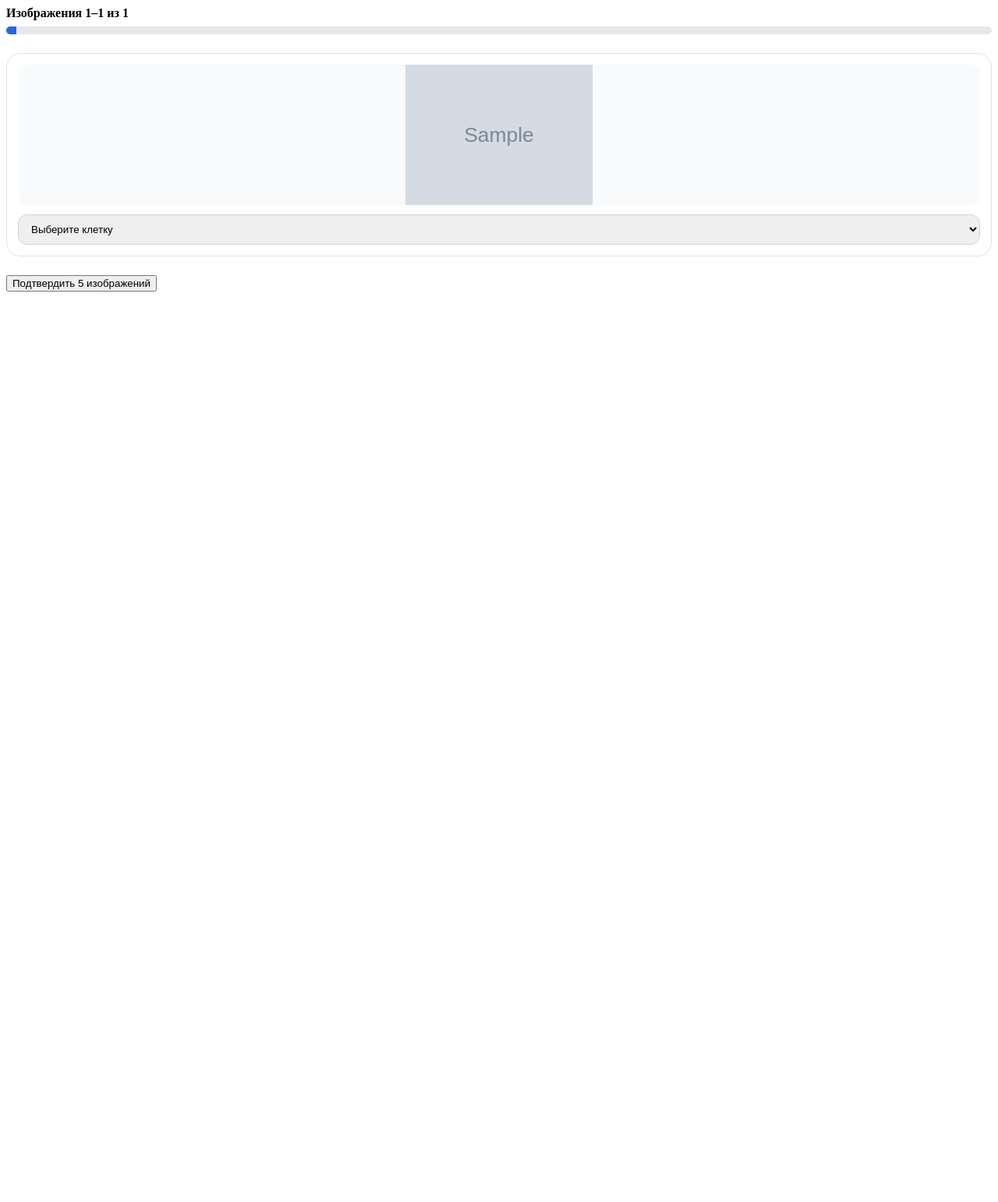
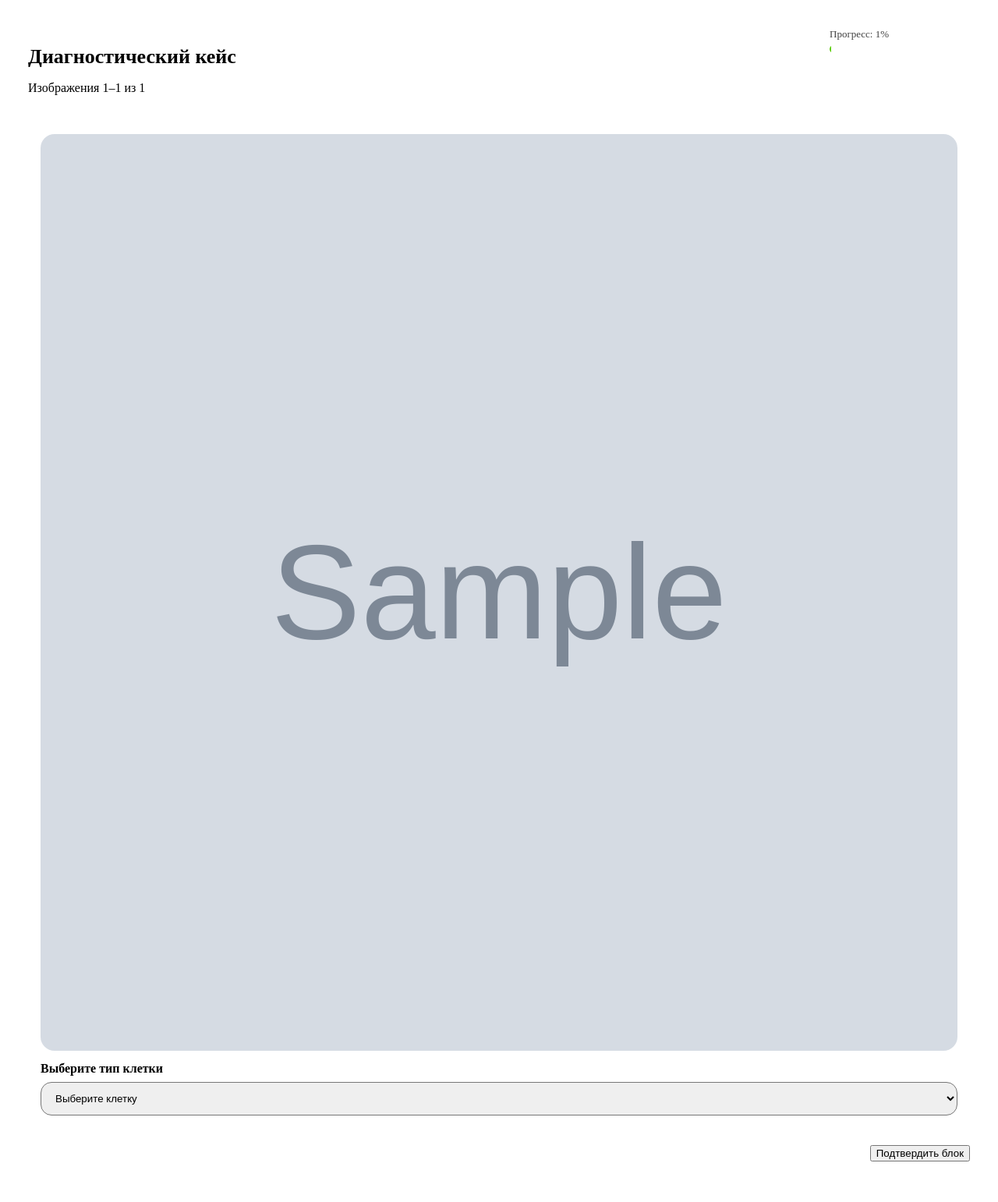
Before and after one commit to EkaterinaPchelenko/almazov_tests, a Django app: template almazov_tests/backend/templates/diagnostic_cases/partials/case_batch.html in a window 1280 px wide. Shown: the whole page at 78% size. Before the commit the page ends 374 px from the top, so only its background shows below. Run offline with Django 5.2, Linux system fonts and the light colour scheme; the template is opened without the code that fills it: most values are stand-ins (such as "Sample title", 1, 10 or a date in 2020); grey boxes marked "Sample" are stand-in pictures.

Commit message:
Fixed problems

```diff
--- a/almazov_tests/backend/templates/diagnostic_cases/partials/case_batch.html
+++ b/almazov_tests/backend/templates/diagnostic_cases/partials/case_batch.html
@@ -1,122 +1,73 @@
-<div id="diagnostic-case-container">
-  <div class="case-progress">
-    <div class="case-progress__text">
+<div class="card card--soft" style="padding: 28px;">
+    <div style="display: flex; justify-content: space-between; gap: 16px; align-items: flex-start; flex-wrap: wrap; margin-bottom: 18px;">
+        <div>
+            <h2 class="section-title" style="font-size: 26px; margin-bottom: 6px;">
+                Диагностический кейс
+            </h2>
+            <p class="section-text">
                 Изображения {{ from_number }}–{{ to_number }} из {{ total_images }}
+            </p>
         </div>
 
-    <div class="case-progress__bar">
-      <div class="case-progress__fill" style="width: {{ progress_percent }}%;"></div>
+        <div style="min-width: 180px;">
+            <div style="font-size: 13px; opacity: .75; margin-bottom: 6px;">
+                Прогресс: {{ progress_percent }}%
+            </div>
+            <div style="height: 10px; border-radius: 999px; background: rgba(255,255,255,.12); overflow: hidden;">
+                <div style="height: 100%; width: {{ progress_percent }}%; border-radius: 999px; background: #58cc02;"></div>
+            </div>
         </div>
     </div>
 
+    {% if error_message %}
+        <div class="card" style="padding: 14px 16px; margin-bottom: 18px; border: 1px solid rgba(255, 90, 90, .45); background: rgba(255, 90, 90, .08);">
+            <strong>Проверь ответы:</strong> {{ error_message }}
+        </div>
+    {% endif %}
+
     <form
-    id="case-batch-form"
         hx-post="{% url 'submit_diagnostic_case_batch' session.id %}"
-    hx-target="#diagnostic-case-container"
-    hx-swap="outerHTML"
+        hx-target="#diagnostic-case-content"
+        hx-swap="innerHTML"
     >
         {% csrf_token %}
 
-    <div class="case-batch-grid">
+        <div style="display: grid; grid-template-columns: repeat(auto-fit, minmax(220px, 1fr)); gap: 18px;">
             {% for image in batch_images %}
-        <div class="case-image-card">
-          <img src="{{ image.image.url }}" alt="Клетка {{ image.order_number }}">
+                <div class="card" style="padding: 16px;">
+                    <div style="aspect-ratio: 1 / 1; border-radius: 18px; overflow: hidden; background: rgba(255,255,255,.06); margin-bottom: 14px;">
+                        <img
+                            src="{{ image.image.url }}"
+                            alt="Diagnostic case image {{ image.order_number }}"
+                            style="width: 100%; height: 100%; object-fit: cover;"
+                        >
+                    </div>
+
+                    <label for="cell-{{ image.id }}" style="display: block; font-weight: 700; margin-bottom: 8px;">
+                        Выберите тип клетки
+                    </label>
 
                     <select
-            class="case-cell-select"
-            data-case-image-id="{{ image.id }}"
+                        id="cell-{{ image.id }}"
+                        name="cell_{{ image.id }}"
                         required
+                        style="width: 100%; padding: 12px 14px; border-radius: 14px;"
                     >
                         <option value="">Выберите клетку</option>
-
                         {% for cell in cell_options %}
-              <option value="{{ cell.id }}">{{ cell.name }}</option>
+                            <option value="{{ cell.id }}">
+                                {{ cell.name }}
+                            </option>
                         {% endfor %}
                     </select>
                 </div>
             {% endfor %}
         </div>
 
-    <input type="hidden" name="answer" id="case-batch-answer">
-
-    <button type="submit" class="btn btn--primary">
-      Подтвердить 5 изображений
+        <div style="display: flex; justify-content: flex-end; margin-top: 22px;">
+            <button type="submit" class="btn btn-primary">
+                Подтвердить блок
             </button>
+        </div>
     </form>
 </div>
-
-<style>
-  .case-progress {
-    margin-bottom: 24px;
-  }
-
-  .case-progress__text {
-    margin-bottom: 8px;
-    font-weight: 700;
-  }
-
-  .case-progress__bar {
-    height: 10px;
-    background: #e5e7eb;
-    border-radius: 999px;
-    overflow: hidden;
-  }
-
-  .case-progress__fill {
-    height: 100%;
-    background: #2563eb;
-  }
-
-  .case-batch-grid {
-    display: grid;
-    grid-template-columns: repeat(auto-fit, minmax(220px, 1fr));
-    gap: 18px;
-    margin-bottom: 24px;
-  }
-
-  .case-image-card {
-    padding: 14px;
-    border: 1px solid #dbe4ef;
-    border-radius: 18px;
-    background: #ffffff;
-  }
-
-  .case-image-card img {
-    width: 100%;
-    height: 180px;
-    object-fit: contain;
-    border-radius: 12px;
-    margin-bottom: 12px;
-    background: #f8fafc;
-  }
-
-  .case-cell-select {
-    width: 100%;
-    padding: 10px 12px;
-    border: 1px solid #cbd5e1;
-    border-radius: 12px;
-  }
-</style>
-
-<script>
-  document.body.addEventListener("htmx:configRequest", function (event) {
-    const form = event.target;
-
-    if (!form || form.id !== "case-batch-form") {
-      return;
-    }
-
-    const result = {};
-
-    document.querySelectorAll(".case-cell-select").forEach((select) => {
-      result[select.dataset.caseImageId] = select.value;
-    });
-
-    event.detail.parameters["answer"] = JSON.stringify(result);
-
-    const input = document.getElementById("case-batch-answer");
-    if (input) {
-      input.value = JSON.stringify(result);
-    }
-  });
-</script>
```
Also changed, not shown: almazov_tests/backend/cells/services/diagnostic_cases.py (+36 -7 lines), almazov_tests/backend/cells/views.py (+28 -2 lines), almazov_tests/backend/templates/diagnostic_cases/case_page.html (+22 -11 lines). Lines whose indentation alone changed are shown as unchanged.
